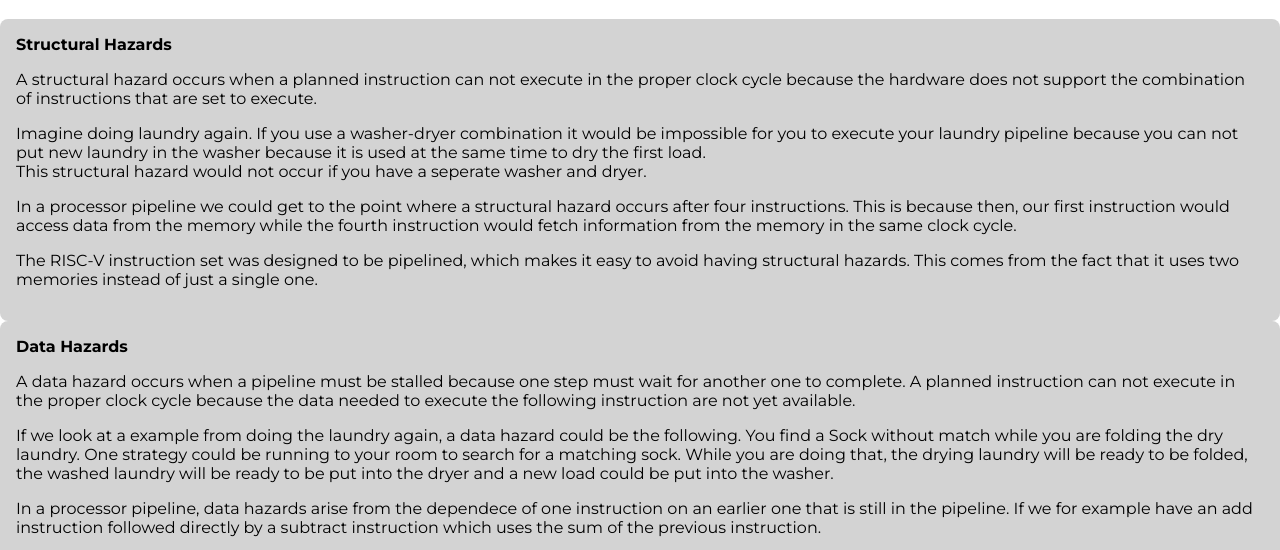
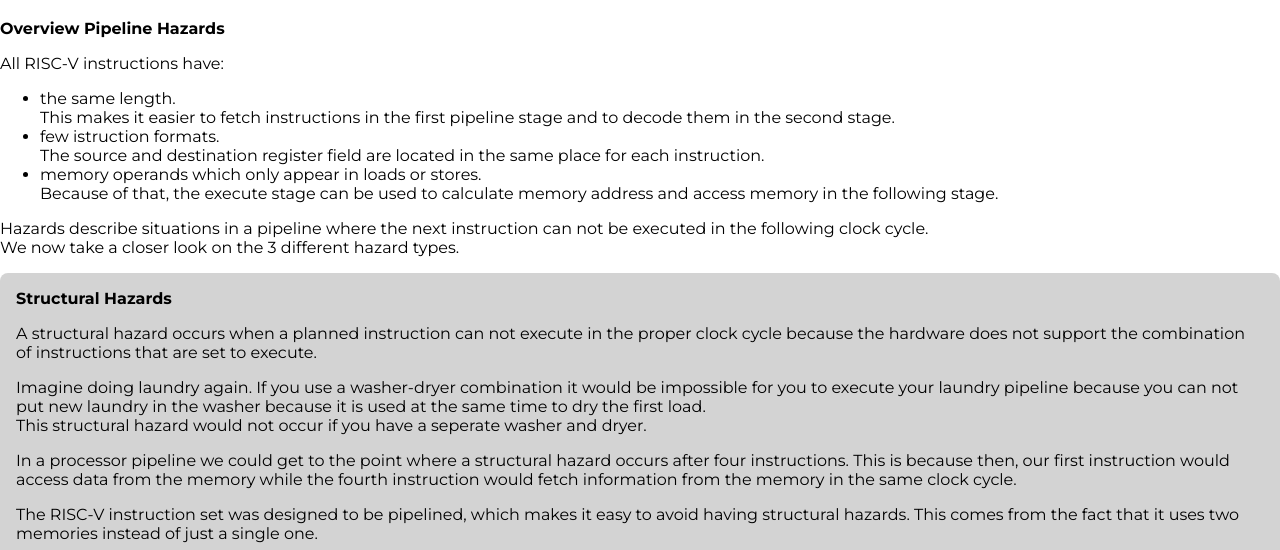
Before and after one commit to Maremas/RISCVEDU, a plain HTML site: page hazards.html in a window 1280 px wide. Shown: the part 146-696 px from the top of the page. Drawn offline with Linux system fonts and the light colour scheme.

Commit message:
general description hazards

```diff
--- a/hazards.html
+++ b/hazards.html
@@ -31,6 +31,22 @@
     </nav>
 
     <h1>Hazards</h1>
+    <p>
+      <b>Overview Pipeline Hazards</b>
+    </p>
+    <p>
+      All RISC-V instructions have:
+      <ul>
+        <li>the same length.<br>
+          This makes it easier to fetch instructions in the first pipeline stage and to decode them in the second stage.</li>
+        <li>few istruction formats.<br>
+          The source and destination register field are located in the same place for each instruction.</li>
+        <li>memory operands which only appear in loads or stores.<br>
+          Because of that, the execute stage can be used to calculate memory address and access memory in the following stage.</li>
+      </ul>
+      Hazards describe situations in a pipeline where the next instruction can not be executed in the following clock cycle. <br>
+      We now take a closer look on the 3 different hazard types.
+    </p>
     <div class="standardgridcontainer">
       <div class="griditem"><b>Structural Hazards</b>
         <p>
```
